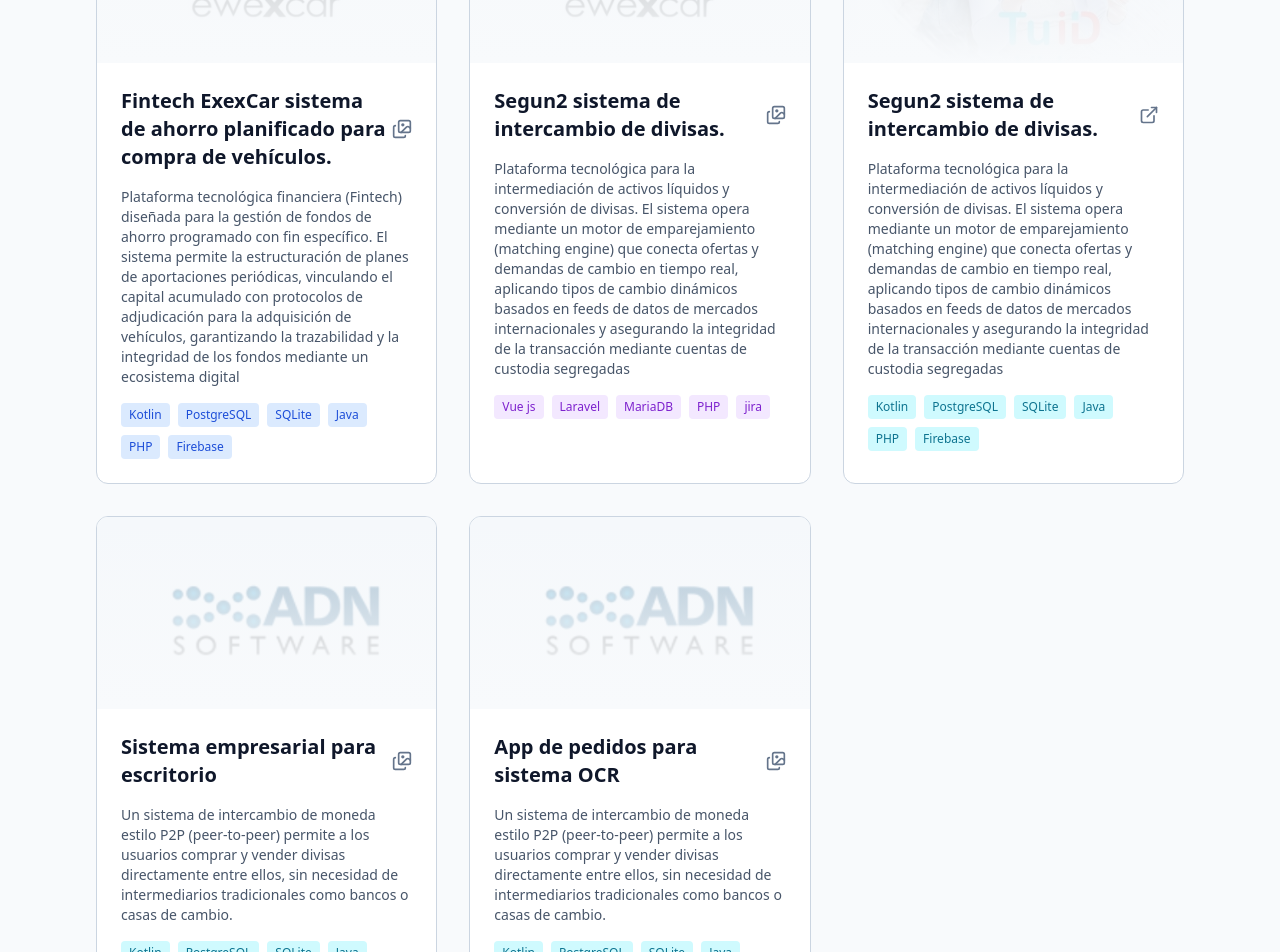
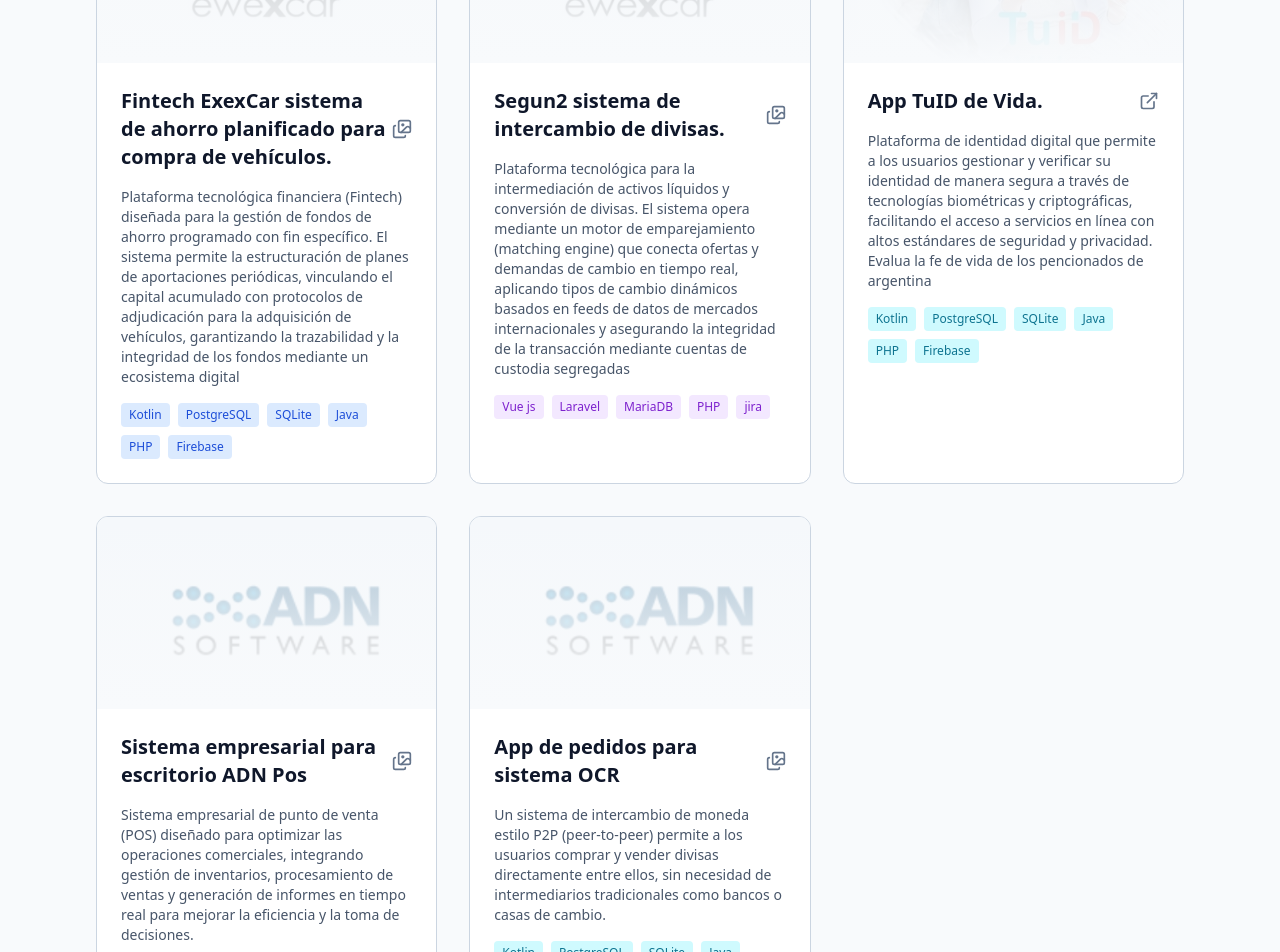
Before and after one commit to foskert/vite-yonathan, a React (Vite) app: page / in a window 1280 px wide. Shown: the part 8160-9112 px from the top of the page. Built offline with nearby package versions, Linux system fonts and the light colour scheme.

Commit message:
add adn post

```diff
--- a/src/App.jsx
+++ b/src/App.jsx
@@ -1608,16 +1608,16 @@ protocolos de adjudicación para la adquisición de vehículos, garantizando la
               <div className="p-6">
                 <div className="flex justify-between items-center mb-4">
                   <h3 className="text-xl font-bold text-slate-900 dark:text-white group-hover:text-purple-600 dark:group-hover:text-purple-400 transition-colors">
-                    Segun2 sistema de intercambio de divisas.
+                    App TuID de Vida.
                   </h3>
                   <div className="flex space-x-3">
                     <a href="https://play.google.com/store/apps/details?id=com.autenticar.tuid&hl=es_VE"   target="_blank" className="text-slate-500 dark:text-slate-400 hover:text-slate-900 dark:hover:text-white"><ExternalLink size={20} /></a>
                   </div>
                   </div>
                 <p className="text-slate-600 dark:text-slate-400 mb-4 text-sm">
- Plataforma tecnológica para la intermediación de activos líquidos y conversión de divisas. El sistema opera mediante un motor de emparejamiento (matching engine) que conecta ofertas y demandas de cambio en tiempo real, aplicando
-                    tipos de cambio dinámicos basados en feeds de datos de mercados internacionales y asegurando la integridad de la transacción mediante cuentas de custodia segregadas
-                                 </p>
+  Plataforma de identidad digital que permite a los usuarios gestionar y verificar su identidad de manera segura a través de tecnologías biométricas y criptográficas,
+  facilitando el acceso a servicios en línea con altos estándares de seguridad y privacidad. Evalua la fe de vida de los pencionados de argentina
+ </p>
                 <div className="flex flex-wrap gap-2">
                   <span className="text-xs font-medium text-cyan-700 dark:text-cyan-300 bg-cyan-100 dark:bg-cyan-900/30 px-2 py-1 rounded">Kotlin</span>
                   <span className="text-xs font-medium text-cyan-700 dark:text-cyan-300 bg-cyan-100 dark:bg-cyan-900/30 px-2 py-1 rounded">PostgreSQL</span>
@@ -1647,7 +1647,7 @@ protocolos de adjudicación para la adquisición de vehículos, garantizando la
               <div className="p-6">
                 <div className="flex justify-between items-center mb-4">
                   <h3 className="text-xl font-bold text-slate-900 dark:text-white group-hover:text-purple-600 dark:group-hover:text-purple-400 transition-colors">
-                    Sistema empresarial para escritorio
+                    Sistema empresarial para escritorio ADN Pos
                   </h3>
                  <div className="flex space-x-3">
                     <button
@@ -1662,7 +1662,8 @@ protocolos de adjudicación para la adquisición de vehículos, garantizando la
                     > <Images size={20} /></button>                  </div>
                 </div>
                 <p className="text-slate-600 dark:text-slate-400 mb-4 text-sm">
-                  Un sistema de intercambio de moneda estilo P2P (peer-to-peer) permite a los usuarios comprar y vender divisas directamente entre ellos, sin necesidad de intermediarios tradicionales como bancos o casas de cambio.
+                  Sistema empresarial de punto de venta (POS) diseñado para optimizar las operaciones comerciales, integrando gestión de inventarios,
+                  procesamiento de ventas y generación de informes en tiempo real para mejorar la eficiencia y la toma de decisiones.
                 </p>
                 <div className="flex flex-wrap gap-2">
                   <span className="text-xs font-medium text-cyan-700 dark:text-cyan-300 bg-cyan-100 dark:bg-cyan-900/30 px-2 py-1 rounded">Kotlin</span>
```
